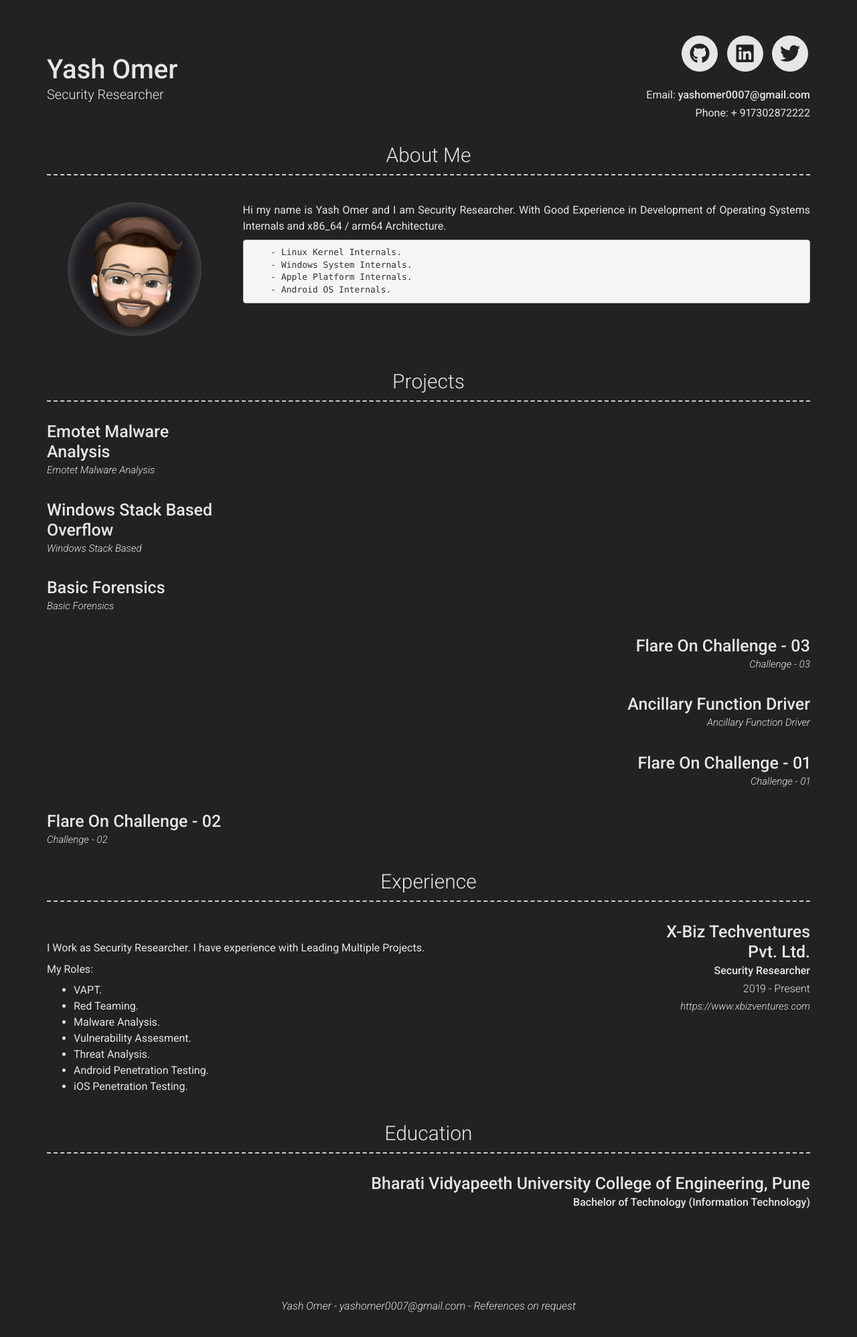
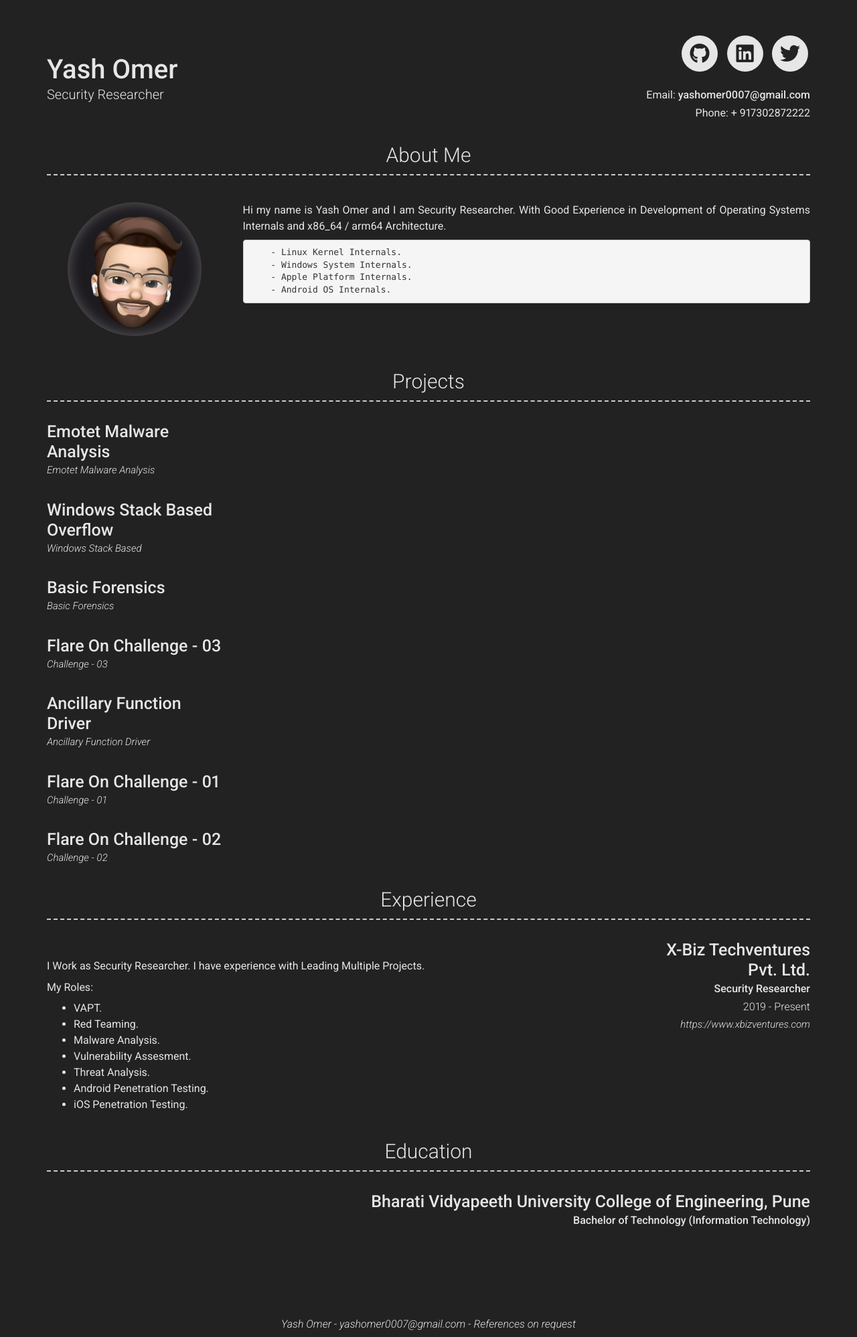
Before and after one commit to yashomer1994/Resume, a Jekyll site: the page built from index.md, in a window 1280 px wide. Shown: the whole page at 67% size. Built offline with Jekyll 4.4.1, drawn with Linux system fonts in a browser that asks for light colours; nearby versions of some CDN libraries; before the commit the page ends 1970 px from its top, so only the background shows below that.

Commit message:
Update _config.yml

```diff
--- a/_config.yml
+++ b/_config.yml
@@ -85,7 +85,7 @@ content:
         icon: fab fa-github
 
         content:
-      - layout: top-right
+      - layout: left
         title: Flare On Challenge - 03
         icon: fab fa-github
         link: https://yashomer1994.github.io/yash007.github.io/asssembly/python/jpeg/2021/03/03/Forensic-Challenge-03.html
@@ -93,14 +93,14 @@ content:
         icon: fab fa-github
 
         content:
-      - layout: top-right
+      - layout: left
         title: Ancillary Function Driver
         icon: fab fa-github
         link: https://yashomer1994.github.io/yash007.github.io/pe/msdos/2021/01/31/Ancillary-Function-Driver.html
         link_text: Ancillary Function Driver
 
         content:
-      - layout: top-right
+      - layout: left
         title: Flare On Challenge - 01
         icon: fab fa-github
         link: https://yashomer1994.github.io/yash007.github.io/python/pe/msdos/2021/01/11/Flare.html
@@ -108,7 +108,7 @@ content:
         icon: fab fa-github
 
         content:
-      - layout: top-left
+      - layout: left
         title: Flare On Challenge - 02
         icon: fab fa-github
         link: https://yashomer1994.github.io/yash007.github.io/python/pe/msdos/2021/01/11/Flare-On-2020.html
```
